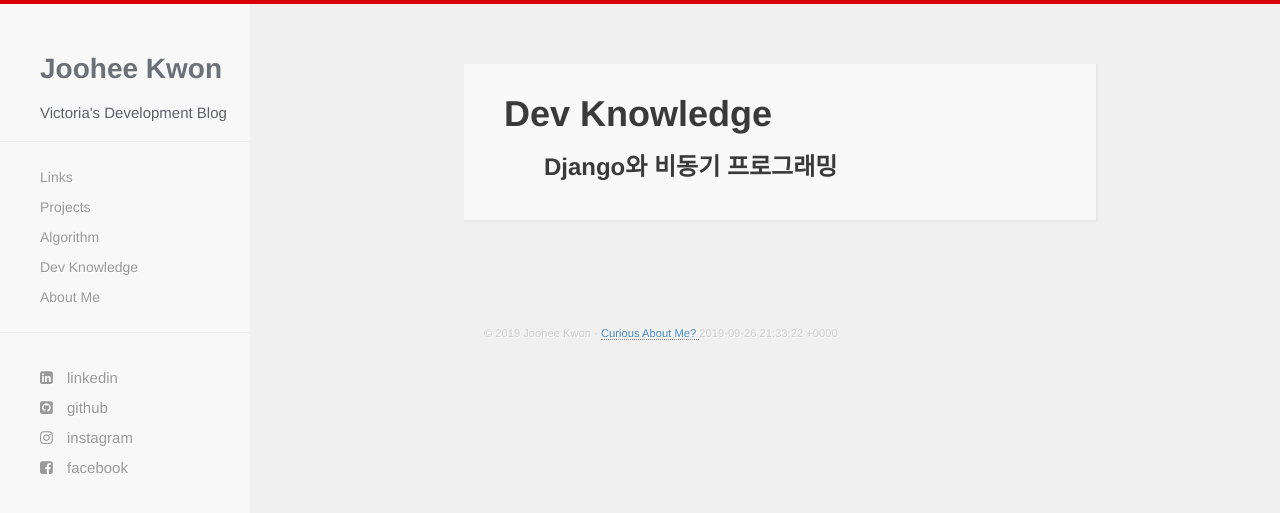
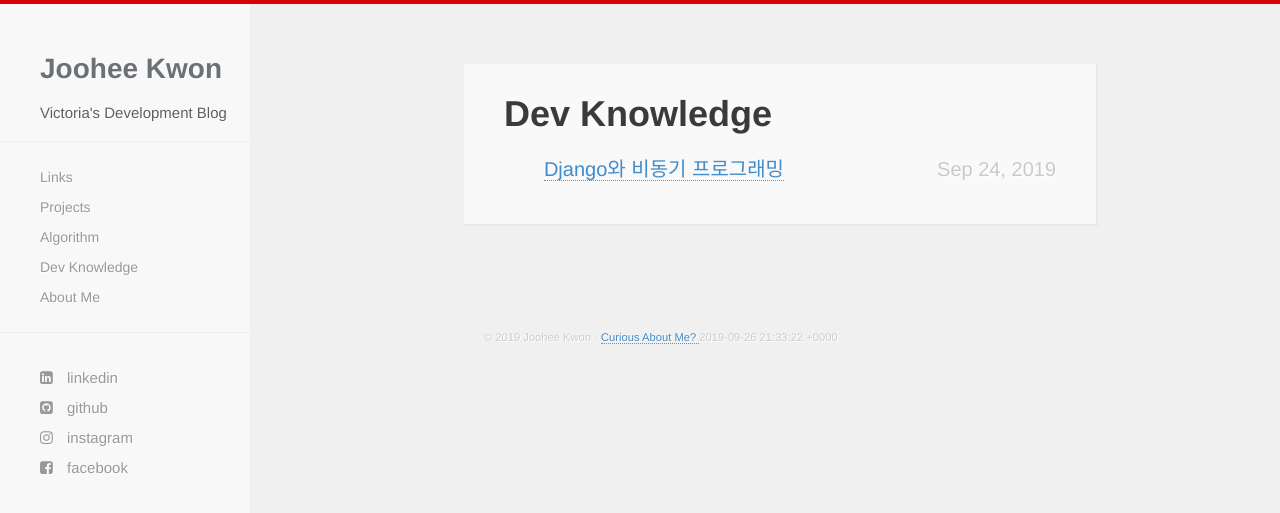
Before and after one commit to victoriagjh/victoriagjh.github.io, a Jekyll site: the page built from devKnowledge.html, in a window 1280 px wide. Shown: the top 513 px of the page. Built offline with Jekyll 4.4.1, drawn with Linux system fonts in a browser that asks for light colours; nearby versions of some CDN libraries.

Commit message:
Update devKnowledge.html

```diff
--- a/devKnowledge.html
+++ b/devKnowledge.html
@@ -5,15 +5,10 @@ title: All Dev Knowledge
   <div id="article">
   <h1>Dev Knowledge</h1>
   <ul class="posts">
-    {% for item in page.developKnowledge %}
-    <li><span><a href="{{ site.baseurl }}{{ item.url }}">{{ item.title }}</a><time class="pull-right post-list">{{ item.date | date_to_string | date: "%b %-d, %Y"  }}</h4></time></span></span></li>
-    {% endfor %}
     {% for page in site.pages %}
       {% if page.categories contains 'devKnowledge'%}
       <div class="item">
-      <h3>{{page.title}}</h3>
-      <p>{{page.description}}</p>
-      <li><span><a href="{{ site.baseurl }}{{ post.url }}">{{ post.title }}</a><time class="pull-right post-list">{{ post.date | date_to_string | date: "%b %-d, %Y"  }}</h4></time></span></span></li>
+      <li><span><a href="{{ site.baseurl }}{{ post.url }}">{{ page.title }}</a><time class="pull-right post-list">{{ page.date | date_to_string | date: "%b %-d, %Y"  }}</h4></time></span></span></li>
       </div>
       {% endif %}   <!-- resource-p -->
     {% endfor %}  <!-- page -->
```
